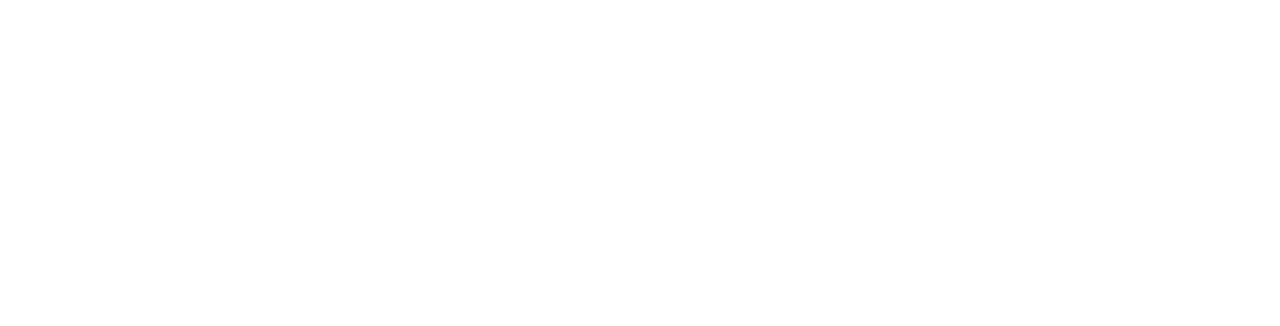
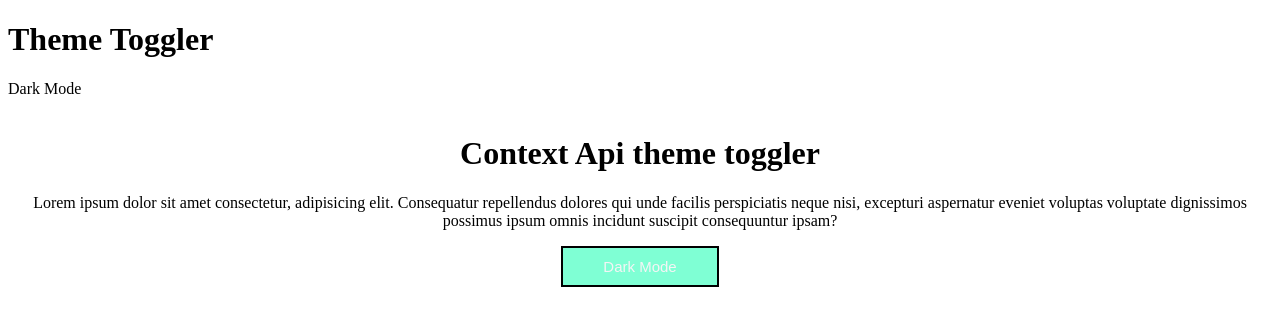
Before and after one commit to Deepak3211/theme-toggler, a React (Create React App) app: page / in a window 1280 px wide. Shown: the top 326 px of the page. Built offline with nearby package versions, Linux system fonts and the light colour scheme.

Commit message:
adding more functonality

```diff
--- a/src/App.js
+++ b/src/App.js
@@ -1,10 +1,18 @@
-import React from 'react'
+import React,{useState} from 'react';
+import ThemeContext from './context/ThemeContext';
+import Toggle from './Components/Toggle';
+import Sample from './Components/Sample'
 
 const App = () => {
+  const themeHook = useState('light');
   return (
-    <div>
+   <ThemeContext.Provider value = {themeHook}>
 
-    </div>
+<div>
+  <Toggle />
+  <Sample />
+</div>
+   </ThemeContext.Provider>
   )
 }
 
--- a/src/Color.js
+++ b/src/Color.js
@@ -6,7 +6,7 @@ const AppTheme = {
   },
   dark : {
     textColor: '#fff',
-    backgroundColor: '#242729',
+    backgroundColor: '#000',
     border : '2px dotted #000'
   }
 }
--- /dev/null
+++ b/src/Components/Sample.js
@@ -0,0 +1,31 @@
+import React,{useContext} from 'react';
+import ThemeContext from '../context/ThemeContext';
+import AppTheme from '../Color';
+import ThemeToggler from './ThemeToggler';
+
+const Sample = () => {
+  const theme = useContext(ThemeContext)[0];
+  const currentTheme = AppTheme[theme];
+
+  return (
+    <div style = {{
+      padding : '1rem',
+      backgroundColor: `${currentTheme.backgroundColor}`,
+      color : `${currentTheme.textColor}`,
+      textAlign:'center'
+    }}>
+
+      <h1>Context Api theme toggler</h1>
+      <p> Lorem ipsum dolor sit amet consectetur, adipisicing elit. Consequatur repellendus dolores qui unde facilis perspiciatis neque nisi, excepturi aspernatur eveniet voluptas voluptate dignissimos possimus ipsum omnis incidunt suscipit consequuntur ipsam?</p>
+      <button style = {{
+        backgroundColor: 'aquamarine',
+        padding : '10px 40px',
+        fontSize: '15px',
+        color: 'whitesmoke',
+        border: `${currentTheme.border}`
+      }}><ThemeToggler  /></button>
+    </div>
+  )
+}
+
+export default Sample
--- /dev/null
+++ b/src/Components/ThemeToggler.js
@@ -0,0 +1,19 @@
+import React,{useContext} from 'react';
+import ThemeContext from '../context/ThemeContext';
+
+const ThemeToggler = () => {
+  const [themeMode, setThemeMode] = useContext(ThemeContext);
+  return (
+    <div
+    onClick = {()=>[
+      setThemeMode(themeMode === 'light'?'dark': 'light')
+    ]}
+    >
+     <span>
+       { themeMode ==='light'? 'Dark Mode': 'Light Mode'}
+     </span>
+    </div>
+  )
+}
+
+export default ThemeToggler;
--- /dev/null
+++ b/src/Components/Toggle.js
@@ -0,0 +1,13 @@
+import React from 'react';
+import ThemeToggler from './ThemeToggler'
+
+const Toggle = () => {
+  return (
+    <header>
+      <h1>Theme Toggler</h1>
+      <ThemeToggler />
+    </header>
+  )
+}
+
+export default Toggle
--- /dev/null
+++ b/src/context/ThemeContext.js
@@ -0,0 +1,7 @@
+import {createContext} from 'react';
+
+const ThemeContext = createContext(['light', ()=>{
+
+}]);
+
+export default ThemeContext;
```
